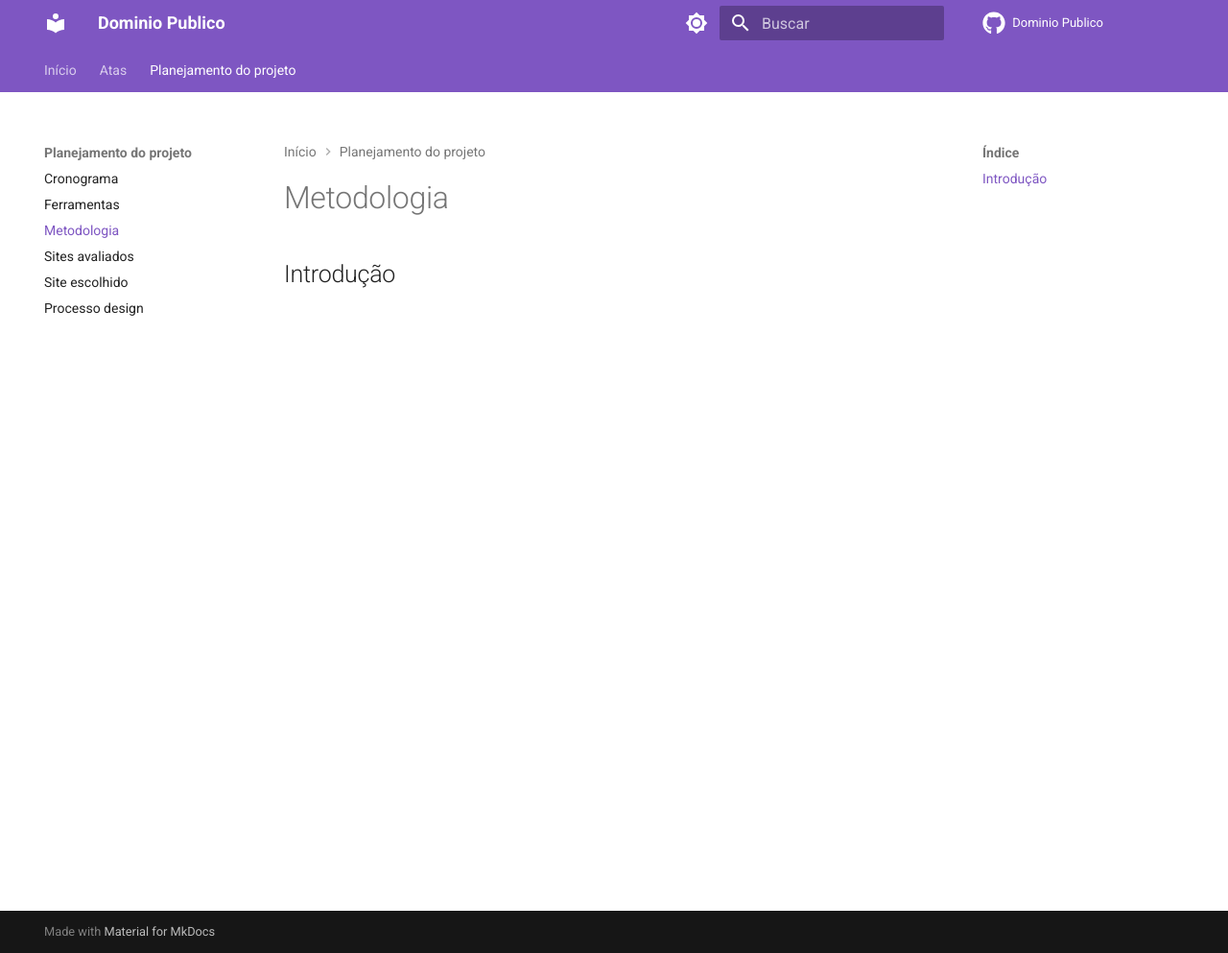
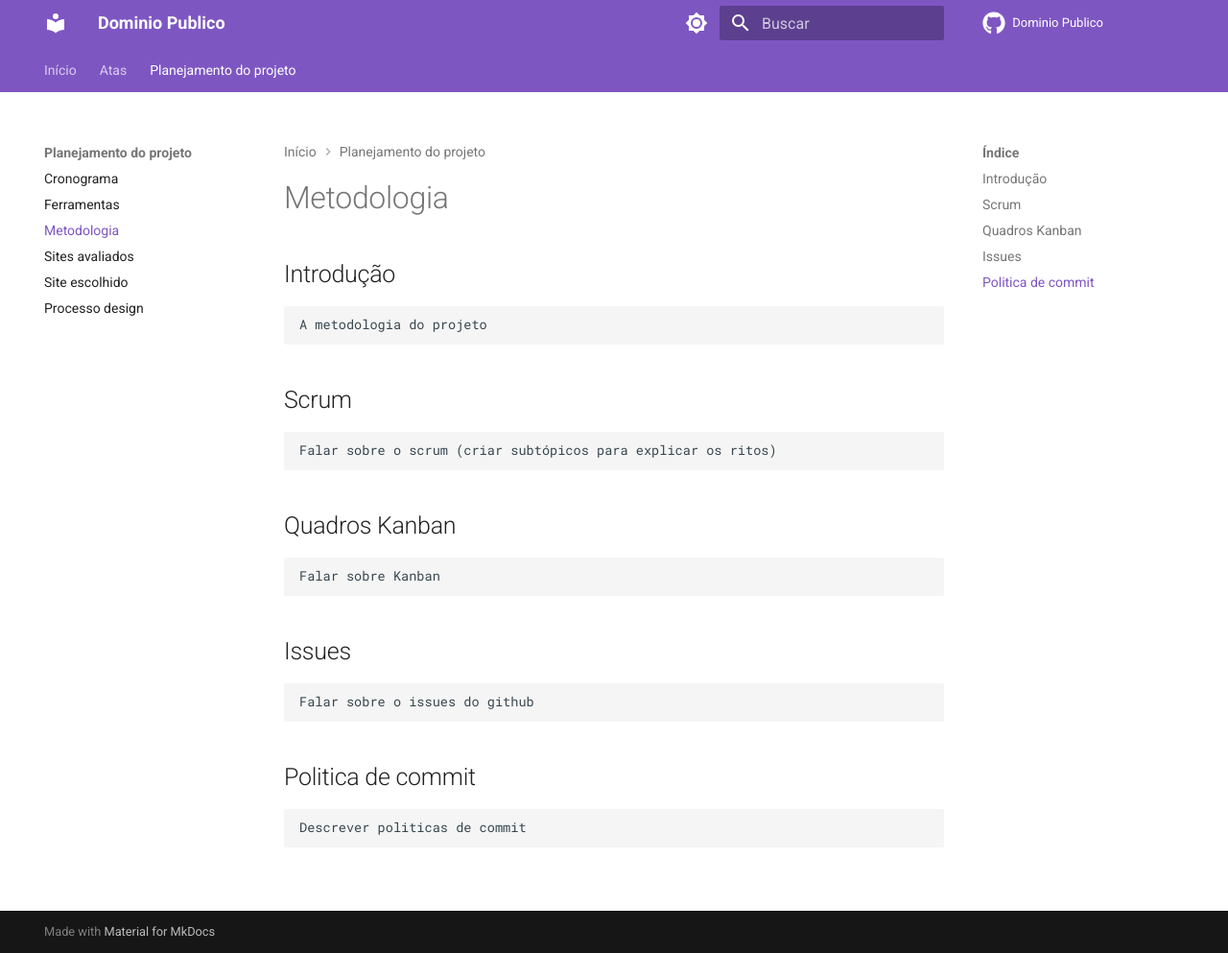
Before and after one commit to Interacao-Humano-Computador/2023.2-Dominio-Publico, an MkDocs documentation site: the page built from docs/planejamento/metodologia.md, in a window 1280 px wide and 993 px high. Shown: the whole window at 96% size. Built offline with MkDocs 1.6.1 and Material for MkDocs 9.7.7, drawn with Linux system fonts in a browser that asks for light colours; comment, search, counter and statistics services are not loaded.

Commit message:
feat: iniciando metodologia

```diff
--- a/docs/planejamento/metodologia.md
+++ b/docs/planejamento/metodologia.md
@@ -1,5 +1,17 @@
 # Metodologia
 
 ## Introdução
+    A metodologia do projeto
 
+## Scrum
+    Falar sobre o scrum (criar subtópicos para explicar os ritos)
+
+## Quadros Kanban
+    Falar sobre Kanban
+
+## Issues
+    Falar sobre o issues do github
+
+## Politica de commit
+    Descrever politicas de commit
 <p style="text-align: justify;">&emsp;&emsp;</p>
--- a/mkdocs.yml
+++ b/mkdocs.yml
@@ -55,7 +55,6 @@ nav:
       - Site escolhido: planejamento/site_escolhido.md
       - Processo design: planejamento/processo_de_design.md
 
-
 # Extensions
 markdown_extensions:
   - pymdownx.emoji
```
Also changed, not shown: docs/planejamento/ferramentas.md (+12 -12 lines).
